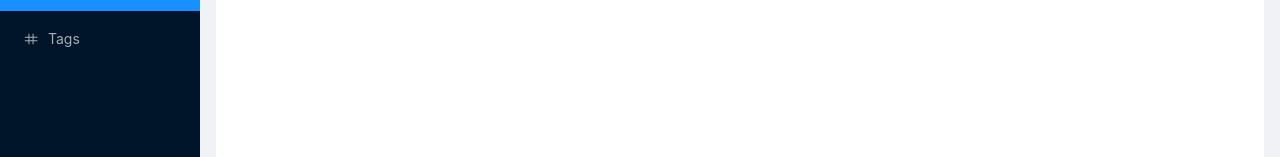
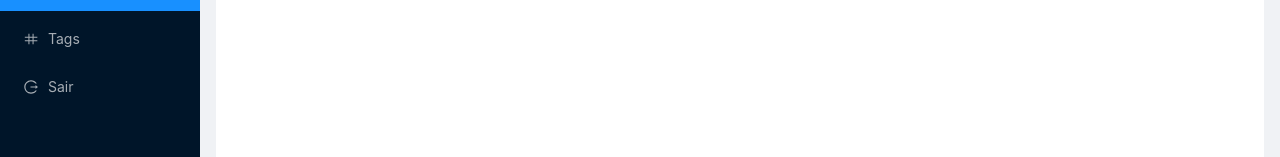
Before and after one commit to The-Livrodjx/Web2-Condominio, a React (Create React App) app in the folder birdv2/: page /Tags in a window 1280 px wide. Shown: the part 236-393 px from the top of the page. Built offline with nearby package versions, Linux system fonts and the light colour scheme.

Commit message:
sistema de sessão

```diff
--- a/birdv2/src/pages/CadastrarMorador.js
+++ b/birdv2/src/pages/CadastrarMorador.js
@@ -114,6 +114,11 @@ const listacom = []
   res.forEach(element => {
     listacom.push(<Option key={element.Tags}>{element.Tags}</Option>)
   })
+  const [valor, setValor] = useState("")
+  function Cadastrar(){
+
+    console.log(valor)
+  }
   return (
     <Form
       {...formItemLayout}
@@ -214,7 +219,7 @@ const listacom = []
         label="Selecione as tags"
         rules={[{ required: true, message: 'Por favor, selecione suas tags', type: 'array' }]}
       >
-        <Select mode="multiple" placeholder="Selecione as tags">
+        <Select mode="multiple" placeholder="Selecione as tags" onChange={e=>setValor(e)}>
         {listacom}
         </Select>
       </Form.Item>
@@ -234,7 +239,7 @@ const listacom = []
         </Checkbox>
       </Form.Item>
       <Form.Item {...tailFormItemLayout}>
-        <Button type="primary" htmlType="submit">
+        <Button type="primary" htmlType="submit" onClick={Cadastrar}>
           Register
         </Button>
       </Form.Item>
--- a/birdv2/src/pages/Logado.js
+++ b/birdv2/src/pages/Logado.js
@@ -1,10 +1,11 @@
 import React, { useState, useEffect } from 'react'
 import RegistrationForm from './CadastrarMorador'
 import { Layout, Menu, Calendar } from 'antd';
-import { ExclamationCircleOutlined, UserOutlined, MenuOutlined, CalendarOutlined, BorderlessTableOutlined} from '@ant-design/icons';
+import { LogoutOutlined,ExclamationCircleOutlined, UserOutlined, MenuOutlined, CalendarOutlined, BorderlessTableOutlined} from '@ant-design/icons';
 import './../Css/Logado.css'
 import Avisos from './CadastrarAviso'
 import CadastrarTag from './CadastrarTag';
+import Cookies from 'js-cookie';
 import {dateCellRender,monthCellRender} from './Calendario'
 import { NavLink, Switch, Route} from 'react-router-dom';
 import Tags from './FazerTag'
@@ -48,6 +49,9 @@ function Logado (props){
             <Menu.Item key="5" icon={<BorderlessTableOutlined />}><NavLink to="/Tags">
                 Tags
             </NavLink></Menu.Item>
+            <Menu.Item key="6" icon={<LogoutOutlined />} onClick={() => Cookies.remove("user")}><NavLink to="/">
+                Sair
+            </NavLink></Menu.Item>
         </Menu>
         </Sider>
         <Layout>
```
